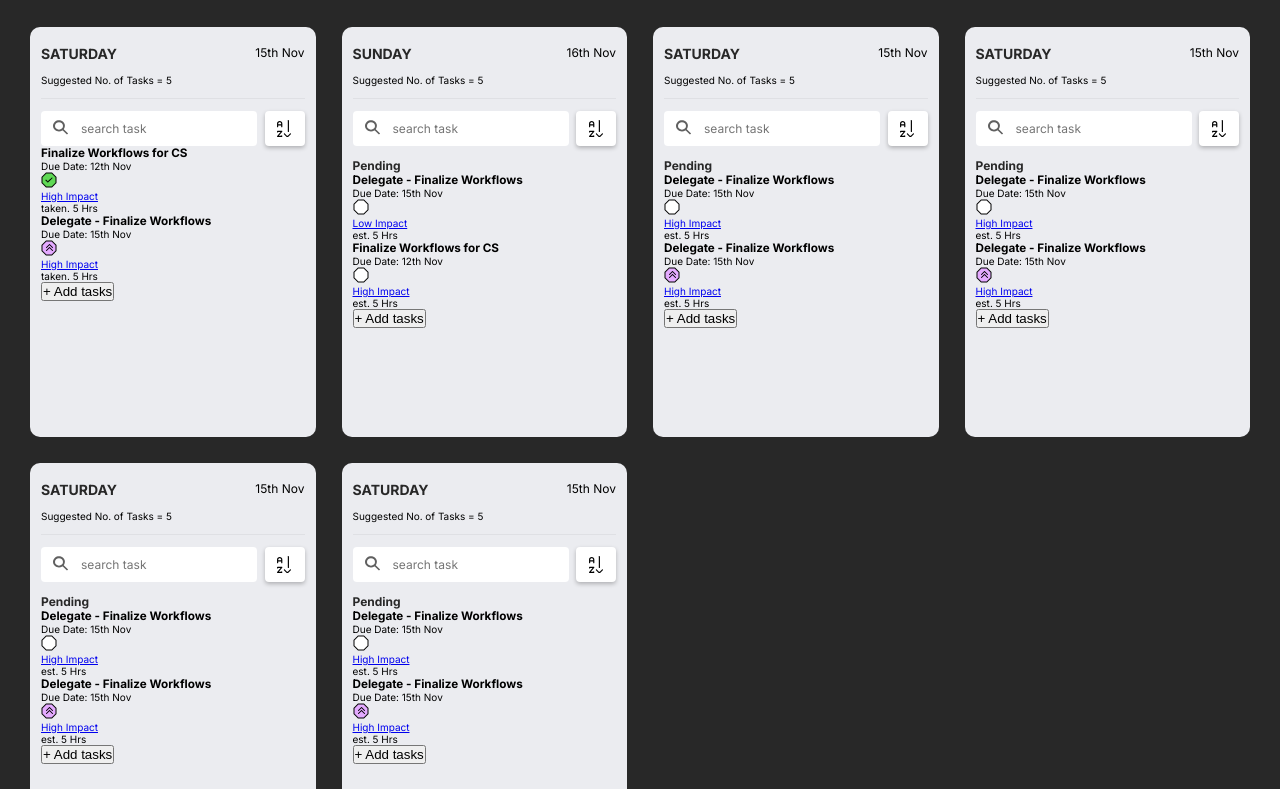
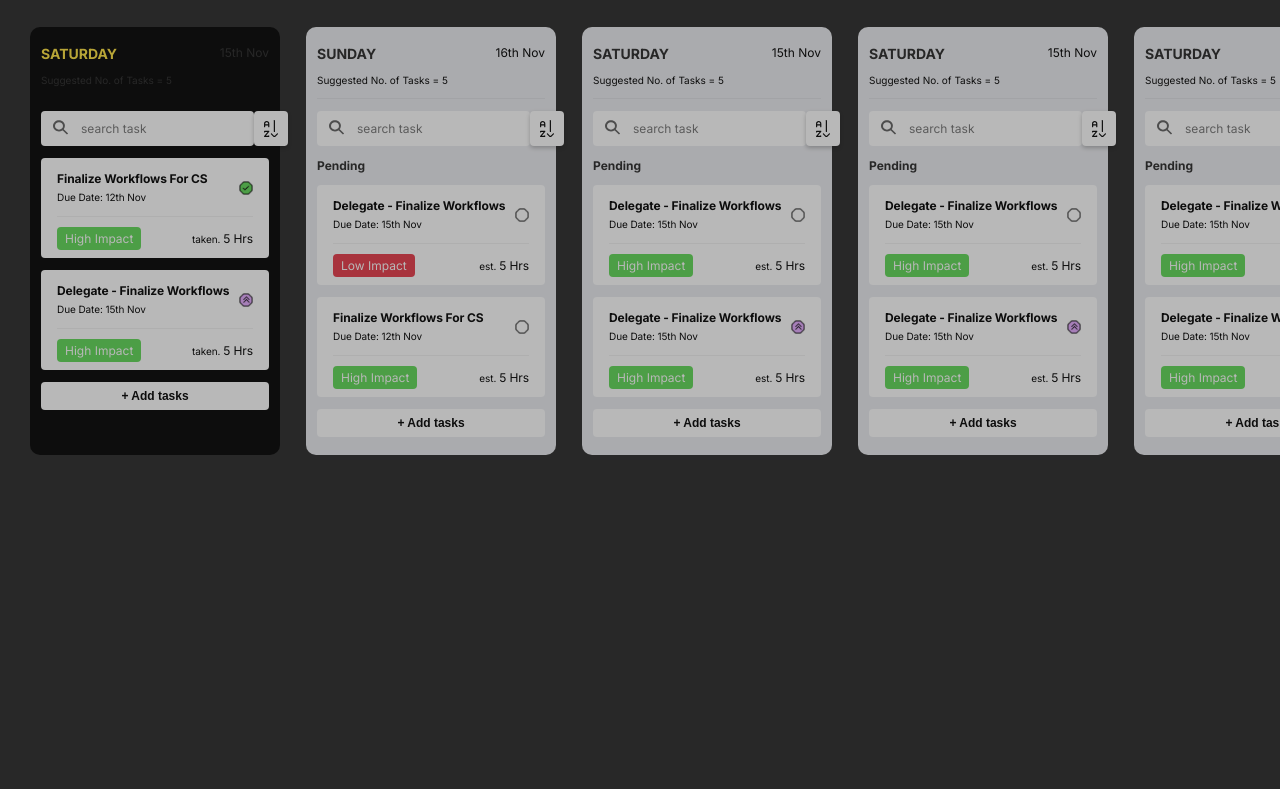
Before and after one commit to Asif-newaz/deliveryHobe-task, a website: page index.html in a window 1280 px wide. Shown: the part 153-942 px from the top of the page. After the commit the page ends 800 px from the top, so only its background shows below. Drawn offline with Linux system fonts and the light colour scheme.

Commit message:
update card

```diff
--- a/sass/_components.scss
+++ b/sass/_components.scss
@@ -1,12 +1,14 @@
 // Card
 .card-item {
-    height: 41rem;
+    // height: 41rem;
     background-color: $color-card-background;
     padding: 1.8rem 1.1rem;
     border-radius: 1rem;
+    opacity: 0.67;
 
     &--1 {
-        // background-color: greenyellow;
+        background-color: $color-black;
+
     }
 }
 
@@ -24,12 +26,20 @@
         font-size: 1.4rem;
         text-transform: uppercase;
         color: $color-gray;
+
+        &--1 {
+            color: $color-yellow;
+        }
     }
 
     &__date {
         font-weight: 400;
         font-size: 1.2rem;
         color: $color-black;
+
+        &--2 {
+            color: $color-gray;
+        }
     }
 
     &__task {
@@ -37,6 +47,10 @@
         font-weight: 400;
         font-size: 1rem;
         color: $color-black;
+
+        &--1 {
+            color: $color-gray;
+        }
 
         &::after {
             content: "";
@@ -132,10 +146,123 @@
 
     }
 
+    // Card Heading
     &__status {
         margin-top: 1.2rem;
         font-weight: 700;
         font-size: 1.2rem;
         color: $color-gray;
     }
+
+    // Card workflows
+    &__workflows {
+        height: 10rem;
+        margin-top: 1.2rem;
+        padding: 1.2rem 1.6rem;
+        border-radius: 4px;
+        background-color: $color-white;
+
+        &-top {
+            &::after {
+                content: "";
+                display: block;
+                margin: 1rem 0;
+                height: 1px;
+                width: 100%;
+                background-color: $color-black;
+                opacity: 5%;
+            }
+
+            &-wrapper {
+                display: flex;
+                justify-content: space-between;
+                align-items: center;
+            }
+
+            &-left {
+                text-transform: capitalize;
+                letter-spacing: -0.08px;
+                line-height: 1.8rem;
+            }
+
+            &-heading {
+                font-weight: 700;
+                font-size: 1.2rem;
+            }
+
+            &-date {
+                font-weight: 400;
+                font-size: 1rem;
+
+            }
+
+            &-right {
+                height: 1.4rem;
+                width: 1.4rem;
+                // background-color: $color-black;
+                // clip-path: polygon(30% 0%, 70% 0%, 100% 30%, 100% 70%, 70% 100%, 30% 100%, 0% 70%, 0% 30%);
+            }
+
+            &-img {
+                width: 100%;
+            }
+
+        }
+
+        &-bottom {
+            display: flex;
+            justify-content: space-between;
+            align-items: center;
+
+            &-left {}
+
+            &-right {}
+
+            &-text {
+                font-weight: 400;
+                letter-spacing: -0.08px;
+                text-align: right;
+
+                &--1 {
+                    font-size: 1rem;
+                }
+
+                &--2 {
+                    font-size: 1.2rem;
+                }
+            }
+        }
+
+        &-btn-primary:link,
+        &-btn-primary:visited {
+            display: inline-block;
+            padding: .4rem .8rem;
+            font-size: 1.2rem;
+            font-weight: 400;
+            color: $color-white;
+            background-color: $color-primary;
+            border-radius: 4px;
+            text-decoration: none;
+        }
+
+        &-btn-secondary:link,
+        &-btn-secondary:visited {
+            background-color: $color-secondary;
+        }
+
+
+    }
+
+    &__cta-button {
+        display: block;
+        margin-top: 1.2rem;
+        width: 100%;
+        padding: .7rem 0;
+        border: none;
+        border-radius: 4px;
+        background-color: $color-white;
+        color: $color-black;
+        font-weight: 700;
+        font-size: 1.2rem;
+    }
 }
--- a/sass/_layout.scss
+++ b/sass/_layout.scss
@@ -1,13 +1,14 @@
 .container {
-    max-width: 168rem;
+    max-width: 186rem;
     margin: auto;
-    padding: 4.5rem 3rem 0 3rem;
+    padding: 4.5rem 0 0 3rem;
 
     display: grid;
     grid-template-rows: 10.5rem min-content;
 }
 
 .header {
+    // position: absolute;
     background-color: goldenrod;
     grid-row: 1 / 2;
     grid-column: 1 / -1;
@@ -22,10 +23,12 @@
 
 .main-content {
     margin-top: 3rem;
+    overflow: auto;
+    white-space: nowrap;
 }
 
 .card-box {
     display: grid;
-    grid-template-columns: repeat(auto-fit, minmax(28rem, 1fr));
+    grid-template-columns: repeat(6, minmax(25rem, 1fr));
     grid-gap: 2.6rem;
 }
```
Also changed, not shown: css/style.css, 1 other file.
